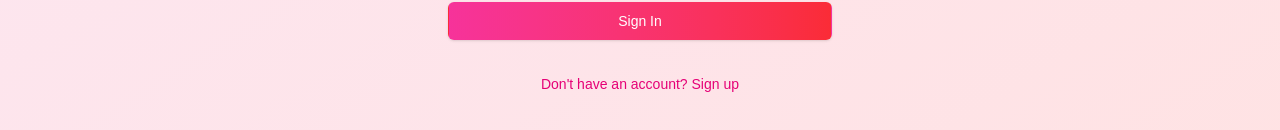
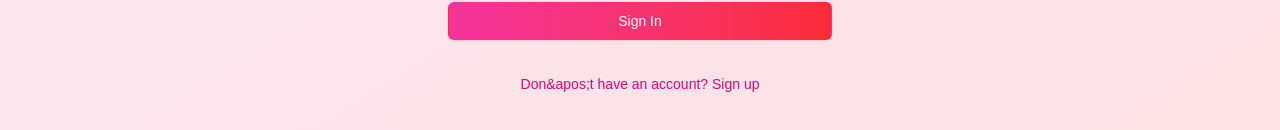
Before and after one commit to SkyXDev/my-app, a Next.js app: page /auth in a window 1280 px wide. Shown: the part 558-688 px from the top of the page. Built offline with nearby package versions, Linux system fonts and the light colour scheme; no server answers.

Commit message:
substitute apos

```diff
--- a/app/auth/page.tsx
+++ b/app/auth/page.tsx
@@ -122,7 +122,7 @@ export default function AuthPage() {
 					>
 						{isSignUp
 						? "Already have an account? Sign in"
-						: "Don't have an account? Sign up"}
+						: "Don&apos;t have an account? Sign up"}
 					</button>
 				</div>
 			</div>
--- a/app/chat/[userId]/page.tsx
+++ b/app/chat/[userId]/page.tsx
@@ -69,7 +69,7 @@ export default function ChatConversationPage(){
 					User not found
 				</h2>
 				<p className="text-gray-600 dark:text-gray-400 mb-6">
-					The user you're looking for doesn't exist or you don't have
+					The user you&apos;re looking for doesn&apos;t exist or you don&apos;t have
 					permission to chat with them.
 				</p>
 				<button
--- a/app/components/MatchNotification.tsx
+++ b/app/components/MatchNotification.tsx
@@ -52,7 +52,7 @@ export default function MatchNotification({
           <div className="flex-1 min-w-0">
             <div className="flex items-center justify-between mb-2">
               <h3 className="text-lg font-semibold text-gray-900 dark:text-white">
-                It's a Match! 🎉
+                It&apos;s a Match! 🎉
               </h3>
               <button
                 onClick={handleClose}
```
